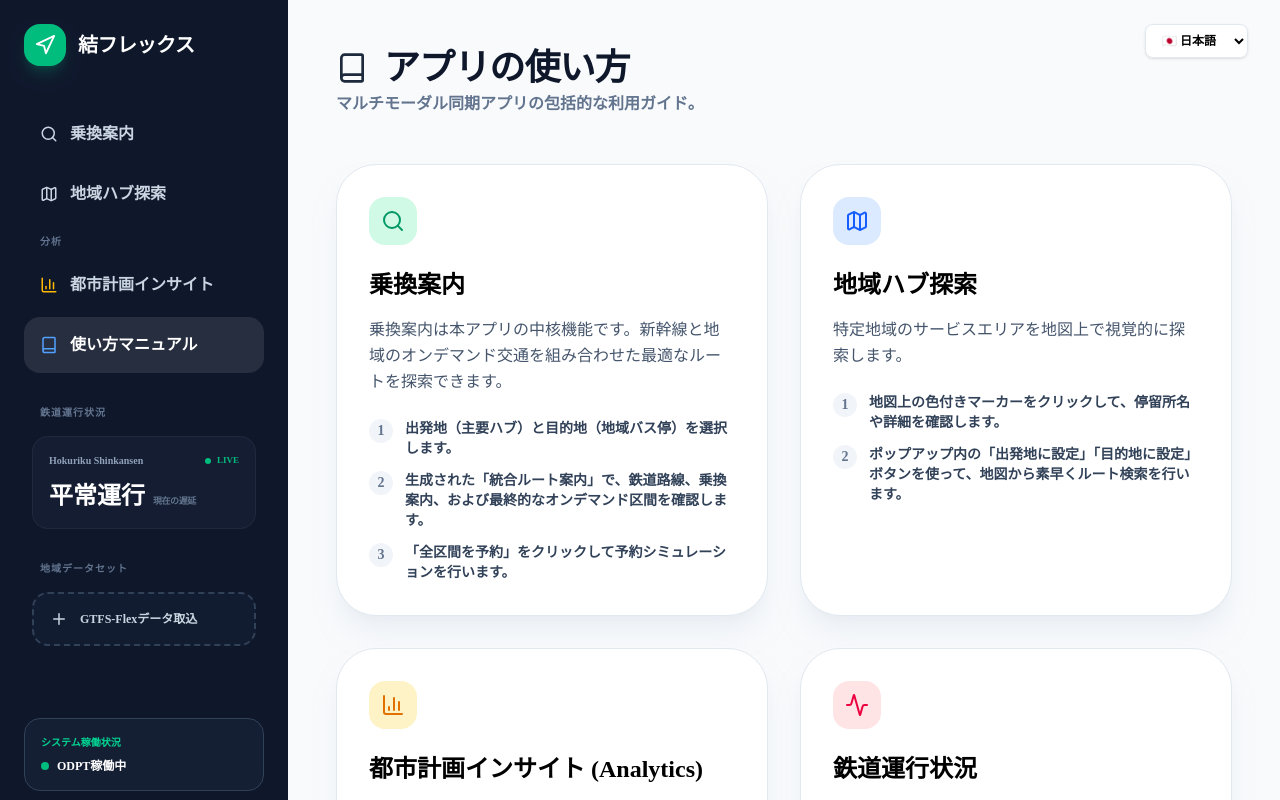
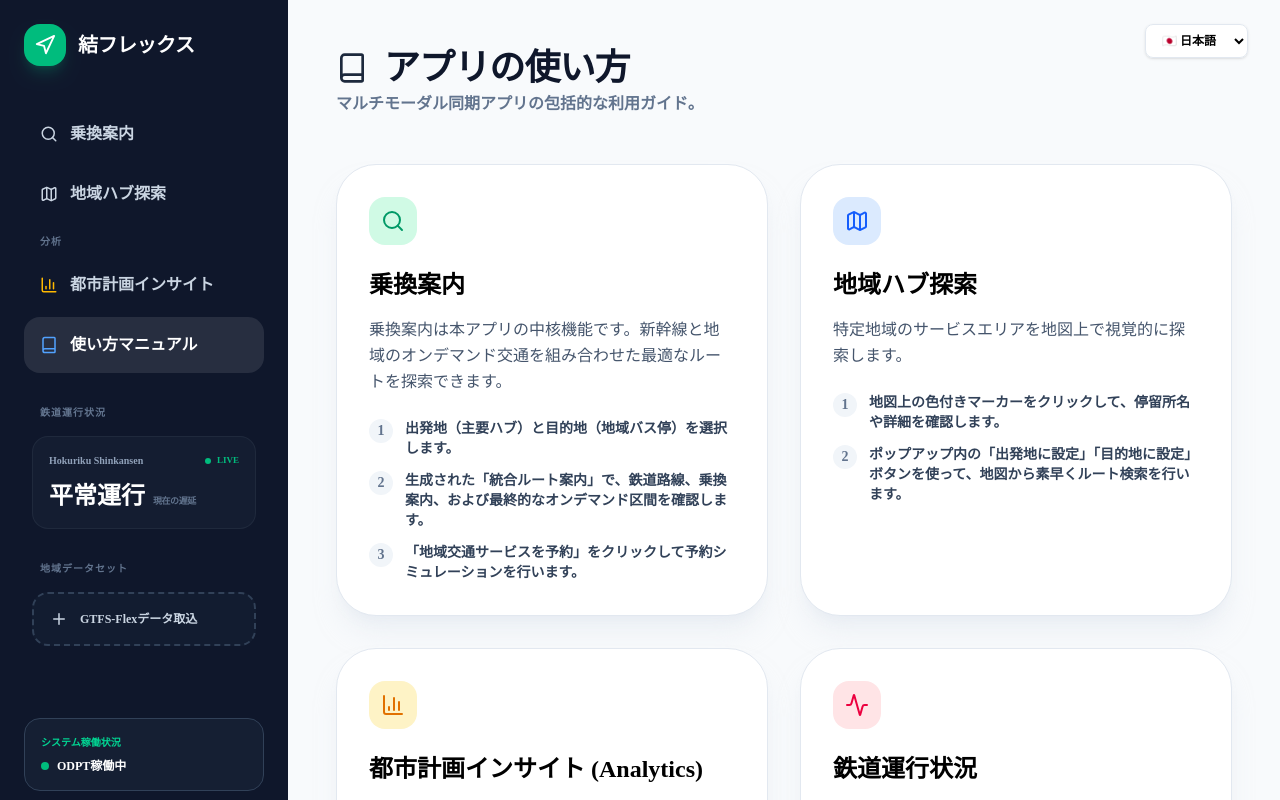
Before and after one commit to AppsSamurai/odpt_challenge, a React (Vite) app: page /#/manual in a window 1280 px wide. Shown: the top 800 px of the page. Built offline with nearby package versions, Linux system fonts and the light colour scheme; the HTML template or start-up script is replaced by a standard one.

Commit message:
deploy: Update GitHub Pages with latest build artifacts and dependencies.

```diff
--- a/src/app/pages/ManualPage.jsx
+++ b/src/app/pages/ManualPage.jsx
@@ -35,7 +35,7 @@ export default function ManualPage({ t }) {
                         </li>
                         <li className="flex gap-3 text-sm font-bold text-slate-700">
                             <span className="w-6 h-6 rounded-full bg-slate-100 flex items-center justify-center shrink-0 text-slate-500">3</span>
-                            {t('Click "Reserve All Segments" to simulate a booking.')}
+                            {t('Click "Reserve Regional Service" to simulate a booking.')}
                         </li>
                     </ul>
                 </div>
--- a/src/app/pages/PlannerPage.jsx
+++ b/src/app/pages/PlannerPage.jsx
@@ -178,7 +178,7 @@ export default function PlannerPage({
 
                                 className="w-full mt-8 bg-emerald-500 hover:bg-emerald-400 text-white py-5 rounded-2xl font-black transition-all flex items-center justify-center gap-2 shadow-xl shadow-emerald-500/20 active:scale-[0.98]"
                             >
-                                {t('Reserve All Segments')} <ChevronRight size={20} />
+                                {t('Reserve Regional Service')} <ChevronRight size={20} />
                             </button>
                         </div>
                     </div>
--- a/src/app/translations.js
+++ b/src/app/translations.js
@@ -29,7 +29,7 @@ export const translations = {
         "The Trip Planner is the core of the application. Explore optimized routes that combine high-speed rail with regional on-demand transit.": "乗換案内は本アプリの中核機能です。新幹線と地域のオンデマンド交通を組み合わせた最適なルートを探索できます。",
         "Select your Origin (Major Hub) and Destination (Regional Stop).": "出発地（主要ハブ）と目的地（地域バス停）を選択します。",
         "View the generated \"Integrated Journey\" showing rail leg, transfer logic, and the final on-demand leg.": "生成された「統合ルート案内」で、鉄道路線、乗換案内、および最終的なオンデマンド区間を確認します。",
-        "Click \"Reserve All Segments\" to simulate a booking.": "「全区間を予約」をクリックして予約シミュレーションを行います。",
+        "Click \"Reserve Regional Service\" to simulate a booking.": "「地域交通サービスを予約」をクリックして予約シミュレーションを行います。",
         "Visually explore the coverage area of specific regional services.": "特定地域のサービスエリアを地図上で視覚的に探索します。",
         "Click on different colored markers on the map to see stop names and details.": "地図上の色付きマーカーをクリックして、停留所名や詳細を確認します。",
         "Use the \"Set Startup\" and \"Set Destination\" buttons in the popup to quickly route from the map.": "ポップアップ内の「出発地に設定」「目的地に設定」ボタンを使って、地図から素早くルート検索を行います。",
@@ -50,7 +50,7 @@ export const translations = {
         "Find Route": "ルート検索",
         "Integrated Journey": "統合ルート案内",
         "Total Fare": "合計運賃",
-        "Reserve All Segments": "全区間を予約",
+        "Reserve Regional Service": "地域交通サービスを予約",
 
         // Demand Analysis
         "Demand Analysis": "需要分析",
@@ -299,7 +299,7 @@ export const translations = {
         "The Trip Planner is the core of the application. Explore optimized routes that combine high-speed rail with regional on-demand transit.": "The Trip Planner is the core of the application. Explore optimized routes that combine high-speed rail with regional on-demand transit.",
         "Select your Origin (Major Hub) and Destination (Regional Stop).": "Select your Origin (Major Hub) and Destination (Regional Stop).",
         "View the generated \"Integrated Journey\" showing rail leg, transfer logic, and the final on-demand leg.": "View the generated \"Integrated Journey\" showing rail leg, transfer logic, and the final on-demand leg.",
-        "Click \"Reserve All Segments\" to simulate a booking.": "Click \"Reserve All Segments\" to simulate a booking.",
+        "Click \"Reserve Regional Service\" to simulate a booking.": "Click \"Reserve Regional Service\" to simulate a booking.",
         "Visually explore the coverage area of specific regional services.": "Visually explore the coverage area of specific regional services.",
         "Click on different colored markers on the map to see stop names and details.": "Click on different colored markers on the map to see stop names and details.",
         "Use the \"Set Startup\" and \"Set Destination\" buttons in the popup to quickly route from the map.": "Use the \"Set Startup\" and \"Set Destination\" buttons in the popup to quickly route from the map.",
@@ -320,7 +320,7 @@ export const translations = {
         "Find Route": "Find Route",
         "Integrated Journey": "Integrated Journey",
         "Total Fare": "Total Fare",
-        "Reserve All Segments": "Reserve All Segments",
+        "Reserve Regional Service": "Reserve Regional Service",
 
         // Demand Analysis
         "Demand Analysis": "Demand Analysis",
```
Also changed, not shown: 3 other files (tests, documents, lock files or other folders).
